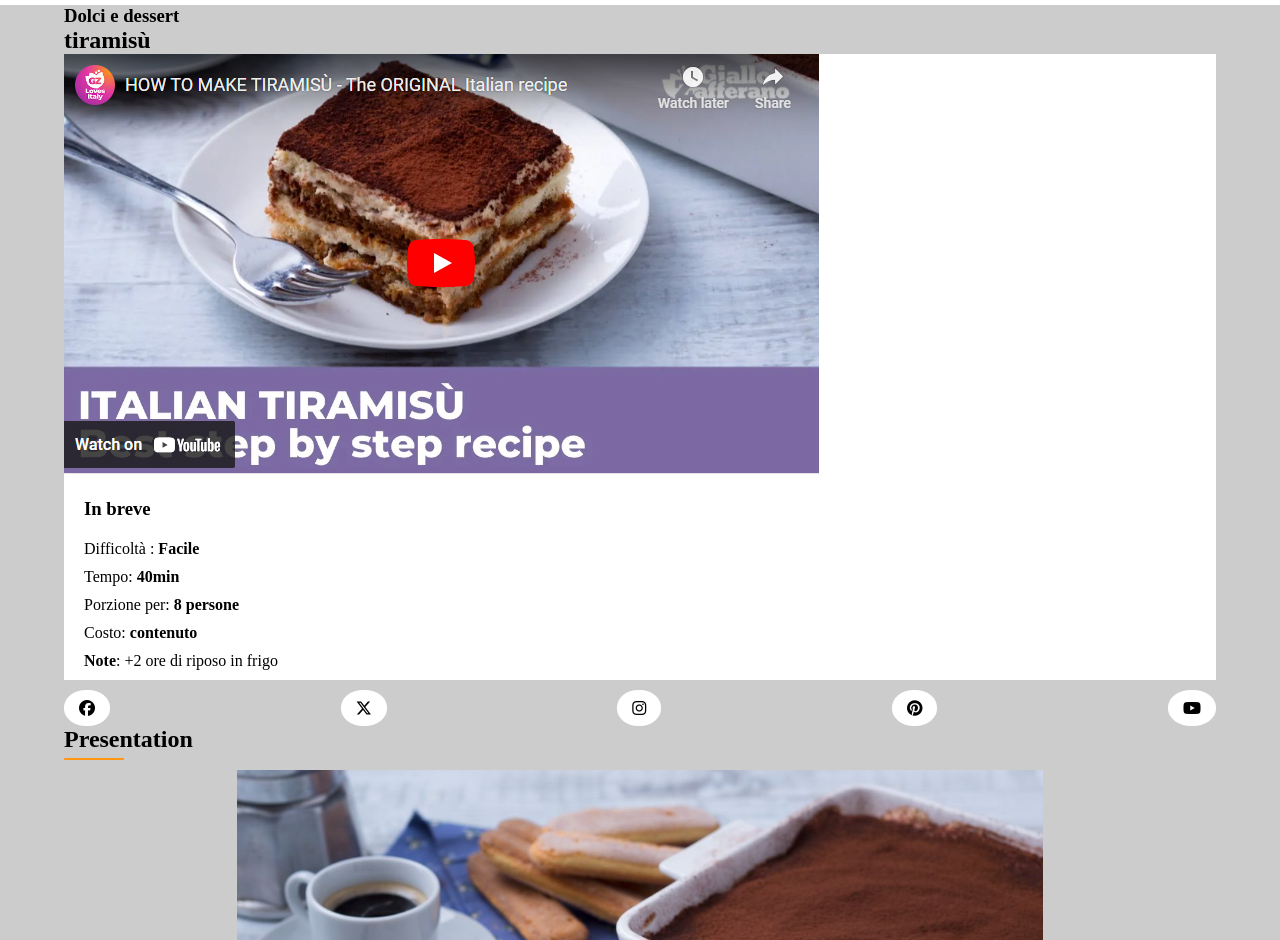
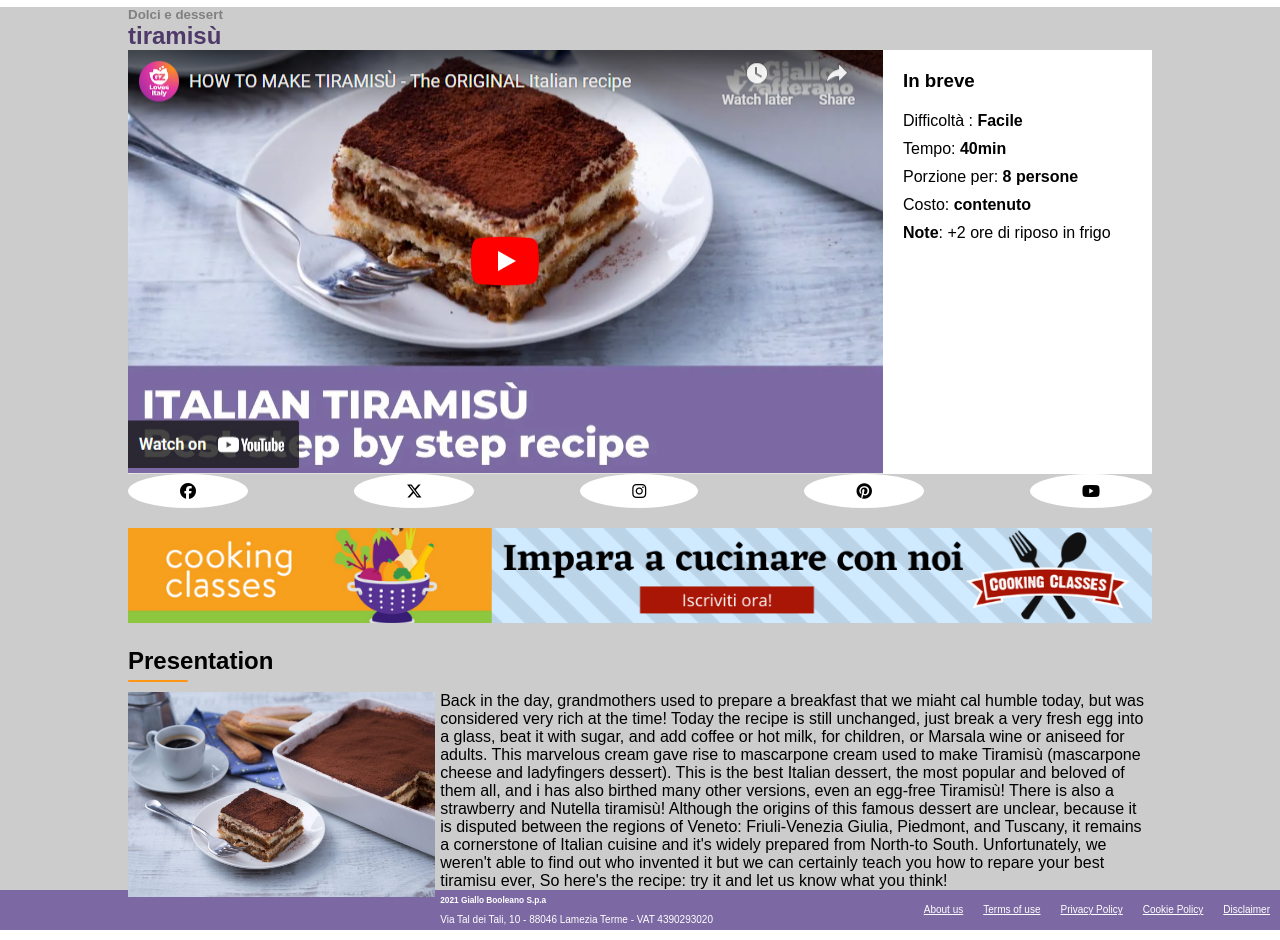
Before and after one commit to FrancescoCellitti/htmlcss-responsive-layout, a plain HTML site: page index.html in a window 1280 px wide. Shown: the part 52-992 px from the top of the page. Drawn offline with Linux system fonts and the light colour scheme.

Commit message:
responsive solution added

```diff
--- a/index.html
+++ b/index.html
@@ -9,6 +9,9 @@
     <link rel="stylesheet" href="https://cdnjs.cloudflare.com/ajax/libs/font-awesome/6.7.2/css/all.min.css"
         integrity="sha512-Evv84Mr4kqVGRNSgIGL/F/aIDqQb7xQ2vcrdIwxfjThSH8CSR7PBEakCr51Ck+w+/U6swU2Im1vVX0SVk9ABhg=="
         crossorigin="anonymous" referrerpolicy="no-referrer" />
+    <link rel="preconnect" href="https://fonts.googleapis.com">
+    <link rel="preconnect" href="https://fonts.gstatic.com" crossorigin>
+    <link href="https://fonts.googleapis.com/css2?family=Nerko+One&display=swap" rel="stylesheet">
 </head>
 
 <body>
@@ -23,7 +26,9 @@
                 <h3>Dolci e dessert</h3>
                 <h1>tiramisù</h1>
             </div>
-            <div class="container spiegazione"><img src="./img/image (10).png" alt="">
+            <div class="container spiegazione">
+                <div class="col"><img src="./img/image (10).png" alt=""></div>
+                <div>
                     <h3>In breve</h3>
                     <ul>
                         <li>Difficoltà : <b>Facile</b></li>
@@ -32,6 +37,7 @@
                         <li>Costo: <b>contenuto</b></li>
                         <li><b>Note</b>: +2 ore di riposo in frigo</li>
                     </ul>
+                </div>
             </div>
         </section>
         <section class="social">
@@ -42,6 +48,9 @@
                     <i class="fa-brands fa-instagram "> <span>instagram</span></i>
                     <i class="fa-brands fa-pinterest "><span>pinterest</span></i>
                     <i class="fa-brands fa-youtube "><span>fa-youtube</span></i>
+                </div>
+                <div class="banner">
+                    <img src="./img/banner.png" alt="">
                 </div>
             </div>
         </section>
@@ -71,8 +80,10 @@
     </main>
     <footer>
         <div class="container">
+            <div class="indicazioni">
                 <h5><strong>2021 Giallo Booleano S.p.a</strong></h5>
                 <p>Via Tal dei Tali, 10 - 88046 Lamezia Terme - VAT 4390293020</p>
+            </div>
             <div class="link">
                 <a href="">About us</a>
                 <a href="">Terms of use</a>
--- a/style.css
+++ b/style.css
@@ -2,7 +2,10 @@
     box-sizing: border-box;
     margin: 0;
     padding: 0;
+    font-family: "Montserrat", sans-serif;
 }
+
+
 
 :root {
     --color-hr-title: #FF9614;
@@ -18,7 +21,8 @@ header {
         padding: 10px;
 
         h1 {
-            font-family: 'Nerko one', sans-serif;
+
+            font-family: "Nerko One", sans-serif;
             color: var(--color-hr-title)
         }
     }
@@ -32,8 +36,9 @@ main {
     max-width: 90%;
     margin: 0 auto;
 
+
     img {
-        max-width: 100%
+        max-width: 100%;
     }
 
 
@@ -47,15 +52,30 @@ main {
     }
 }
 
+
+.titoli {
+    h3 {
+        color: grey;
+        font-size: smaller;
+    }
+
+    h1 {
+        color: var(--color-cnt-title);
+    }
+}
+
+
 .spiegazione {
     background-color: white;
     margin-bottom: 10px;
+    box-shadow: inset;
 
     h3 {
         margin: 20px 0 5px 20px;
 
     }
 }
+
 
 .container {
 
@@ -66,39 +86,139 @@ main {
 
     i {
         background-color: white;
-        padding:10px 15px;
+        padding: 10px 15px;
         border-radius: 48%;
     }
+
 
 
 
     span {
         display: none;
     }
-    .divisorio{
+
+    .divisorio {
         height: 2px;
         background-color: var(--color-hr-title);
-        margin:5px 0 10px;
+        margin: 5px 0 10px;
         max-width: 60px;
         border-radius: 10%;
     }
 
+    .banner {
+        display: none;
+    }
+
 }
 
-.tiramisu{
+
+
+
+.tiramisu {
     max-width: 70%;
     margin: 0 auto;
 }
 
-footer{
+footer {
     background-color: var(--color-footer);
     color: white;
-    .container{
+
+    .container {
         text-align: center;
         line-height: 30px;
     }
-    a{
-        margin:0 10px;
+
+    a {
+        margin: 0 10px;
         color: white;
     }
 }
+
+/* sopara i 768 */
+@media screen and (min-width:768px) {
+    header {
+
+
+        .container {
+            text-align: left;
+        }
+    }
+
+    ul {
+        display: flex;
+        flex-wrap: wrap;
+
+        li {
+            margin-right: 100px;
+            margin-bottom: 20px;
+        }
+    }
+
+    .container {
+        i {
+            padding: 9px 52px;
+            border-radius: 50%;
+        }
+
+        .banner {
+            display: block;
+            margin: 20px 0;
+        }
+    }
+
+    .tiramisu {
+        float: left;
+        max-width: 30%;
+        max-height: 20%;
+        margin: 0 5px 0 0;
+    }
+
+}
+
+/* sopra i 992 */
+@media screen and (min-width:992px) {
+
+    .spiegazione {
+        display: flex;
+
+        img {
+            height: 100%;
+        }
+
+        ul {
+            display: flex;
+            flex-direction: column;
+
+            li {
+                padding-bottom: 10px;
+                margin: 0
+            }
+        }
+
+
+    }
+
+    .container {
+        max-width: 80%;
+        margin: 0 auto;
+    }
+
+    footer {
+        font-size: 10px;
+
+        .container {
+            line-height: 20px;
+            max-width: 98%;
+            display: flex;
+            justify-content: space-between;
+            .indicazioni{
+                text-align: left;
+            }
+            .link{
+                display: flex;
+                align-self: center;
+            }
+        }
+    }
+
+}
```
Lines whose indentation alone changed are shown as unchanged.
